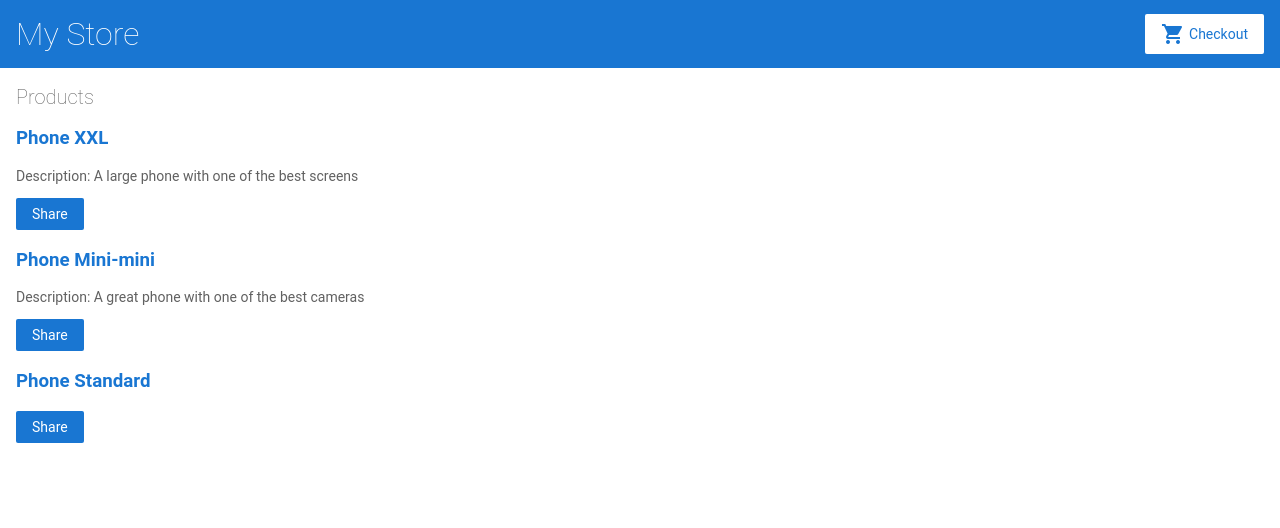
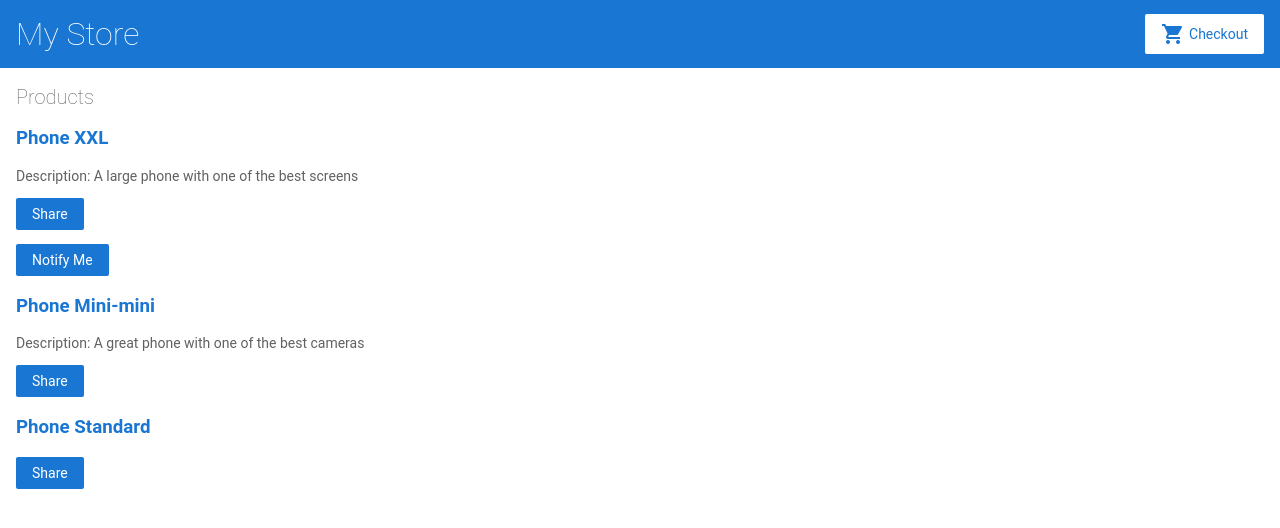
Before and after one commit to adamcee/perscholas-my-angular-tutorial, an Angular app: page / in a window 1280 px wide. Shown: the top 528 px of the page. Built offline with nearby package versions, Linux system fonts and the light colour scheme.

Commit message:
2 files modified, 3 added

```diff
--- a/src/app/app.module.ts
+++ b/src/app/app.module.ts
@@ -6,6 +6,7 @@
 import { AppComponent } from './app.component';
 import { TopBarComponent } from './top-bar/top-bar.component';
 import { ProductListComponent } from './product-list/product-list.component';
+import { ProductAlertsComponent } from './product-alerts/product-alerts.component';
 
 @NgModule({
   imports: [
@@ -18,7 +19,8 @@
   declarations: [
     AppComponent,
     TopBarComponent,
-    ProductListComponent
+    ProductListComponent,
+    ProductAlertsComponent
   ],
   bootstrap: [
     AppComponent
--- /dev/null
+++ b/src/app/product-alerts/product-alerts.component.html
@@ -0,0 +1,3 @@
+<p *ngIf="product.price > 700">
+  <button>Notify Me</button>
+</p>
--- /dev/null
+++ b/src/app/product-alerts/product-alerts.component.ts
@@ -0,0 +1,17 @@
+import { Component, OnInit } from '@angular/core';
+import { Input } from '@angular/core';
+
+@Component({
+  selector: 'app-product-alerts',
+  templateUrl: './product-alerts.component.html',
+  styleUrls: ['./product-alerts.component.css']
+})
+export class ProductAlertsComponent implements OnInit {
+
+  @Input() product
+  constructor() { }
+
+  ngOnInit() {
+  }
+
+}
--- a/src/app/product-list/product-list.component.html
+++ b/src/app/product-list/product-list.component.html
@@ -10,6 +10,12 @@
   </p>
 
   <button (click)="share()">Share</button>
+
+
+<app-product-alerts
+  [product]="product">
+</app-product-alerts>
+
 </div>
 
 <!--
```
Also changed, not shown: src/app/product-alerts/product-alerts.component.css (added).
